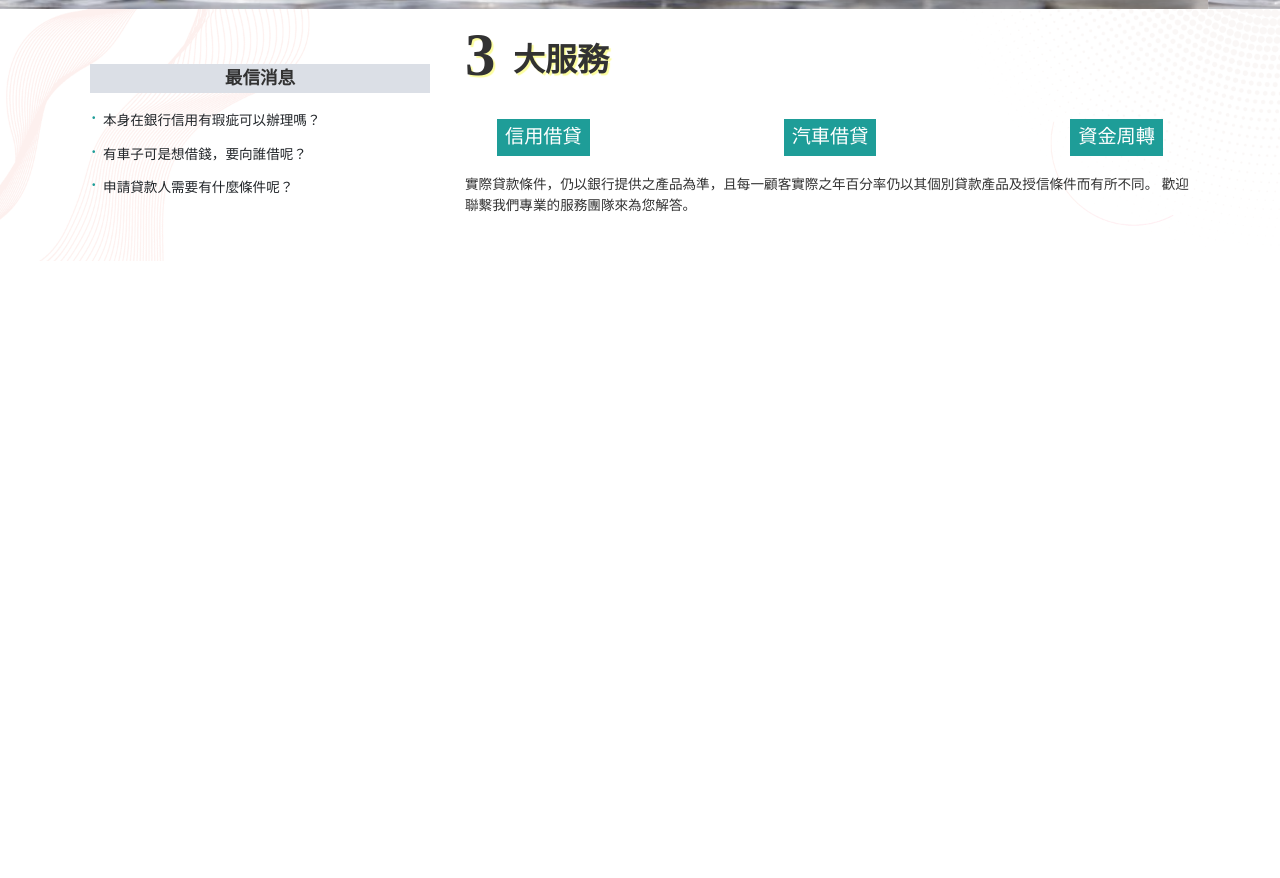
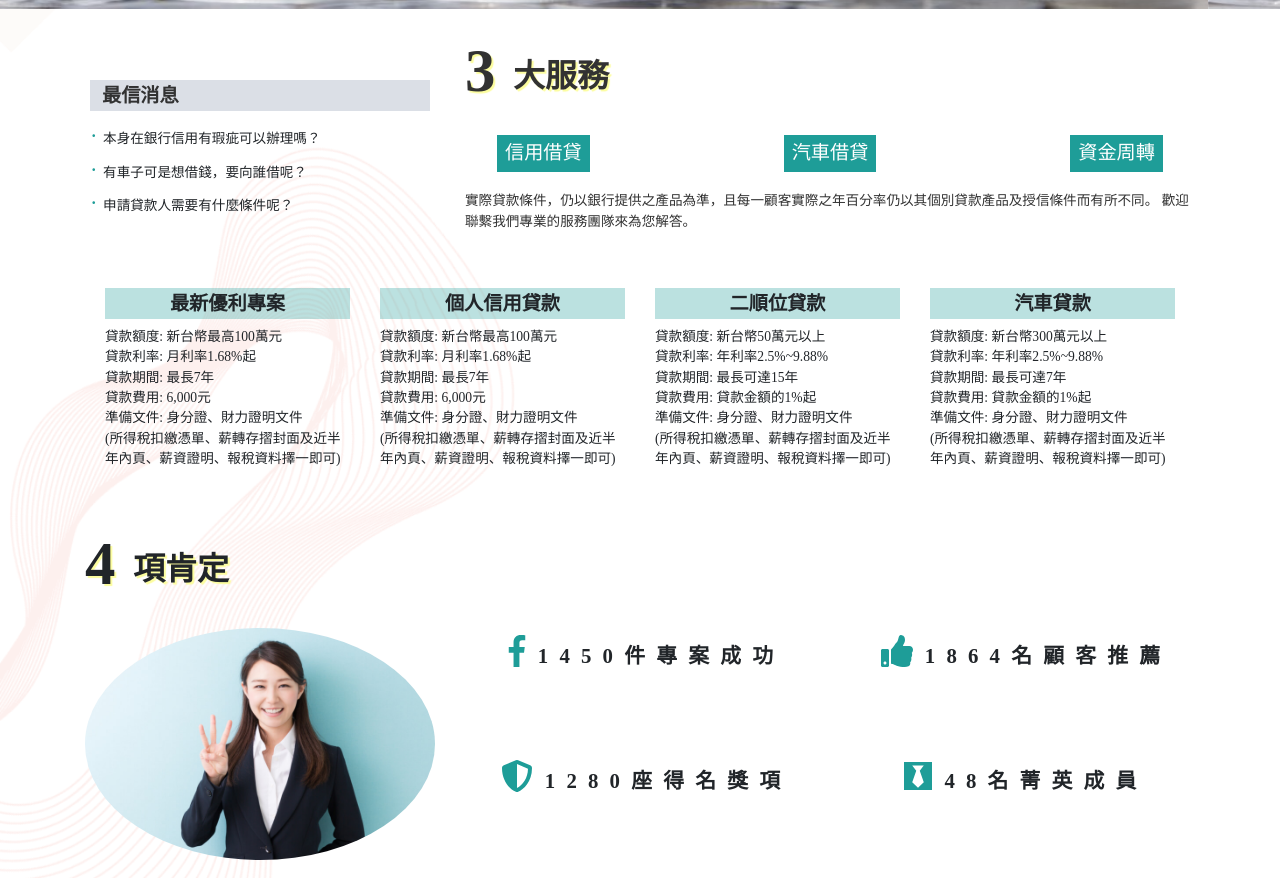
Before and after one commit to lian0103/runtai2, a website built with webpack: page index.html in a window 1280 px wide. Shown: the part 539-1417 px from the top of the page. Before the commit the page ends 800 px from the top, so only its background shows below. Built offline with nearby package versions, Linux system fonts and the light colour scheme; files whose address does not match are found by name.

Commit message:
add promoteCard

```diff
--- a/index.html
+++ b/index.html
@@ -12,6 +12,7 @@
     <link rel="stylesheet" href="https://stackpath.bootstrapcdn.com/bootstrap/4.4.1/css/bootstrap.min.css"
         integrity="sha384-Vkoo8x4CGsO3+Hhxv8T/Q5PaXtkKtu6ug5TOeNV6gBiFeWPGFN9MuhOf23Q9Ifjh" crossorigin="anonymous">
     <link rel="stylesheet" href="./dist/css/style.css">
+    <script defer src="https://use.fontawesome.com/releases/v5.0.0/js/all.js"></script>
     <title>潤泰財富資產管理</title>
 </head>
 
@@ -55,7 +56,7 @@
     </nav>
     <nav class="navbar navbar-expand-lg navbar-light navbarSecond">
         <div class="container">
-            <a class= "navLogo" href="#"><img class="logoImg" src="./src/images/cat_icon.png"
+            <a class="navLogo" href="#"><img class="logoImg" src="./src/images/cat_icon.png"
                     alt="logo"><span>潤泰財富資產管理</span></a>
 
             <div class="linkInfo container d-flex justify-content-end ">
@@ -68,7 +69,7 @@
     </nav>
 
     <div class="carouselBox">
-        <div id="carouselExampleCaptions" class="carousel slide" data-ride="carousel" >
+        <div id="carouselExampleCaptions" class="carousel slide" data-ride="carousel">
             <ol class="carousel-indicators">
                 <li data-target="#carouselExampleCaptions" data-slide-to="0" class="active"></li>
                 <li data-target="#carouselExampleCaptions" data-slide-to="1"></li>
@@ -79,21 +80,21 @@
                     <img src="./dist/images/demo03.jpg" class="d-block w-100" alt="...">
                     <div class="carouselTxtBox carousel-caption d-md-block">
                         <h5>最新優利專案</h5>
-                        <p>前三個月固定利率1.68%<br/>第四個月機動利率2.5%起</p>
+                        <p>前三個月固定利率1.68%<br />第四個月機動利率2.5%起</p>
                     </div>
                 </div>
                 <div class="carousel-item">
                     <img src="./dist/images/demo03.jpg" class="d-block w-100" alt="...">
                     <div class="carouselTxtBox carousel-caption d-md-block">
                         <h5>二順位貸款</h5>
-                        <p>貸款額度可高於信用貸款<br/>取得資金速度比房屋貸款快</p>
+                        <p>貸款額度可高於信用貸款<br />取得資金速度比房屋貸款快</p>
                     </div>
                 </div>
                 <div class="carousel-item">
                     <img src="./dist/images/demo03.jpg" class="d-block w-100" alt="...">
                     <div class="carouselTxtBox carousel-caption d-md-block">
                         <h5>個人信用貸款</h5>
-                        <p>個人信貸免押、免保、免照會<br/>讓您的資金運作更加靈活。</p>
+                        <p>個人信貸免押、免保、免照會<br />讓您的資金運作更加靈活。</p>
                     </div>
                 </div>
             </div>
@@ -108,7 +109,7 @@
         </div>
     </div>
 
-    <div class="container">
+    <div class="container mt-3">
         <div class="row">
             <div class="col-md-4 col-12 newsBox">
                 <h3>最信消息</h3>
@@ -129,6 +130,65 @@
         </div>
     </div>
 
+    <div class="container mt-3">
+        <div class="row mainServiceBox">
+            <div class="col-md-3 col-12 mainServiceBoxItem">
+                <h3>最新優利專案</h3>
+                <p>貸款額度: 新台幣最高100萬元<br>貸款利率: 月利率1.68%起<br>貸款期間: 最長7年<br>貸款費用: 6,000元<br>準備文件:
+                    身分證、財力證明文件<br>(所得稅扣繳憑單、薪轉存摺封面及近半年內頁、薪資證明、報稅資料擇一即可)</p>
+            </div>
+            <div class="col-md-3 col-12 mainServiceBoxItem">
+                <h3>個人信用貸款</h3>
+                <p>貸款額度: 新台幣最高100萬元<br>
+                    貸款利率: 月利率1.68%起<br>
+                    貸款期間: 最長7年<br>
+                    貸款費用: 6,000元<br>
+                    準備文件: 身分證、財力證明文件<br>
+                    (所得稅扣繳憑單、薪轉存摺封面及近半年內頁、薪資證明、報稅資料擇一即可)</p>
+            </div>
+            <div class="col-md-3 col-12 mainServiceBoxItem">
+                <h3>二順位貸款</h3>
+                <p>貸款額度: 新台幣50萬元以上<br>
+                    貸款利率: 年利率2.5%~9.88%<br>
+                    貸款期間: 最長可達15年<br>
+                    貸款費用: 貸款金額的1%起<br>
+                    準備文件: 身分證、財力證明文件<br>
+                    (所得稅扣繳憑單、薪轉存摺封面及近半年內頁、薪資證明、報稅資料擇一即可)</p>
+            </div>
+            <div class="col-md-3 col-12 mainServiceBoxItem">
+                <h3>汽車貸款</h3>
+                <p>
+                    貸款額度: 新台幣300萬元以上<br>
+                    貸款利率: 年利率2.5%~9.88%<br>
+                    貸款期間: 最長可達7年<br>
+                    貸款費用: 貸款金額的1%起<br>
+                    準備文件: 身分證、財力證明文件<br>
+                    (所得稅扣繳憑單、薪轉存摺封面及近半年內頁、薪資證明、報稅資料擇一即可)</p>
+            </div>
+        </div>
+    </div>
+
+    <div class="container mt-3 brandPromoteBox">
+        <div class="row">
+            <div class="col-12 title">
+                <h3><span>4</span>項肯定</h3>
+            </div>
+            <div class="w-100"></div>
+            <div class="col-md-4 col-12 imgBox">
+                <img src="./dist/images/man01.png" alt="">
+            </div>
+            <div class="col-md-8 col-12 promoteItems">
+                <div class="row">
+                    <div class="col-md-6 col-6 pItem"><span><i class="fab fa-facebook-f"></i></span>1450件專案成功</div>
+                    <div class="col-md-6 col-6 pItem"><span><i class="fas fa-thumbs-up"></i></span>1864名顧客推薦</div>
+                    <div class="col-md-6 col-6 pItem"><span><i class="fas fa-shield-alt"></i></span>1280座得名獎項</div>
+                    <div class="col-md-6 col-6 pItem"><span><i class="fab fa-black-tie"></i></span>48名菁英成員</div>
+                </div>
+            </div>
+        </div>
+    </div>
+
+
     <script src="https://code.jquery.com/jquery-3.4.1.slim.min.js"
         integrity="sha384-J6qa4849blE2+poT4WnyKhv5vZF5SrPo0iEjwBvKU7imGFAV0wwj1yYfoRSJoZ+n"
         crossorigin="anonymous"></script>
@@ -138,6 +198,14 @@
     <script src="https://stackpath.bootstrapcdn.com/bootstrap/4.4.1/js/bootstrap.min.js"
         integrity="sha384-wfSDF2E50Y2D1uUdj0O3uMBJnjuUD4Ih7YwaYd1iqfktj0Uod8GCExl3Og8ifwB6"
         crossorigin="anonymous"></script>
+    <script src="https://use.fontawesome.com/releases/v5.0.0/js/solid.js"></script>
+    <script src="https://use.fontawesome.com/releases/v5.0.0/js/regular.js"></script>
+    <script src="https://use.fontawesome.com/releases/v5.0.0/js/fontawesome.js"></script>
+    <script>
+        document.addEventListener('turbolinks:load', function () {
+            FontAwesome.dom.i2svg()
+        })
+    </script>
     <script src="./dist/index.js"></script>
 </body>
 
--- a/src/sass/style.scss
+++ b/src/sass/style.scss
@@ -1,7 +1,7 @@
 $mainColor:rgb(30, 157, 152);
 $secondColor:rgb(204, 204, 102);
 $mainColorOpacity:rgba(30, 157, 152,.3);
-$secondColorOpacity:rgba(204, 204, 102,.7);
+$secondColorOpacity:rgba(204, 204, 102,.3);
 
 $fontColorWhite:#fff;
 $fontColorBlack:#323232;
@@ -129,8 +129,8 @@ body{
                 margin: 1.5rem;
                 font-weight: 300;
             }
-            background-color:rgba(135, 206, 235,.9);
-            border: 2px solid  $secondColorOpacity;
+            background-color:rgba(0, 0, 0,.4);
+            border-radius: 10px;
             background-clip: padding-box;
 
         }
@@ -141,8 +141,9 @@ body{
         padding: 35px 20px 20px 20px;
         background-clip: padding-box;
         h3{
-            text-align: center;
-            font-size: 1.1rem;
+            text-align: left;
+            padding-left: 1rem;
+            font-size: 1.2rem;
             font-weight: 700;
             color: $fontColorBlack;
             padding: .25rem .75rem;
@@ -195,6 +196,61 @@ body{
             font-size: .85rem;
             font-weight: 300;
 
+        }
+    }
+
+    .mainServiceBox{
+        padding: 1rem 20px;
+        .mainServiceBoxItem{
+            h3{
+                font-size: 1.2rem;
+                padding: .25rem 0;
+                font-weight: 600;
+                text-align: center;
+                background-color: $mainColorOpacity;
+            }
+            p{
+                font-size: .85rem;
+                font-weight: 300;
+            }
+        }
+    }
+
+    .brandPromoteBox{
+        .title{
+            h3{
+                font-weight: 600;
+                font-size: 2rem;
+                padding: 2rem 0 2rem 3rem;
+                text-shadow: 2px 2px 1px rgb(252, 253, 157);
+                position: relative;
+                span{
+                    position: absolute;
+                    top: 10px;
+                    left: 0;
+                    font-size: 3.8rem;
+                }
+            }
+        }
+
+        .imgBox{
+            img{
+                width: 100%;
+                border-radius: 50%;
+            }
+        }
+
+        .pItem{
+            min-height: 125px;
+            text-align: center;
+            font-weight: 900;
+            letter-spacing: .7rem;
+            font-size: 1.3rem;
+            span{
+                color: $mainColor;
+                font-size: 2rem;
+                padding: .25rem .75rem;
+            }
         }
     }
 }
@@ -256,4 +312,19 @@ body{
             }
         }
     }
+
+    .brandPromoteBox{
+        .pItem{
+            min-height: 85px;
+            text-align: center;
+            font-weight: 900;
+            letter-spacing: .7rem;
+            font-size: 1.3rem;
+            span{
+                color: $mainColor;
+                font-size: 2rem;
+                padding: 0rem .5rem;
+            }
+        }
+    }
 }
```
Also changed, not shown: dist/css/style.css, dist/images/bg1.png (added).
